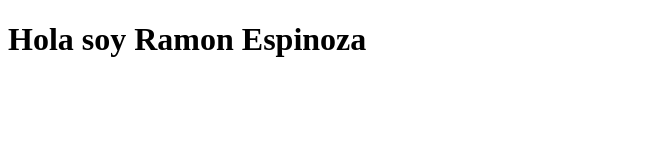
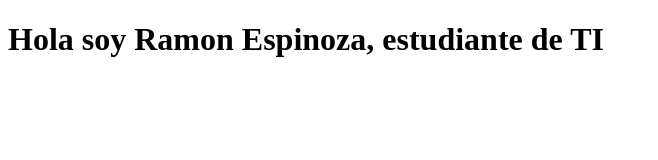
Before and after one commit to ramonxito10/GitProyecto, a plain HTML site: page web/index.html in a window 1280 px wide. Shown: the whole page, without its empty margins (0-658 px from the left). Drawn offline with Linux system fonts and the light colour scheme.

Commit message:
Version 2

```diff
--- a/web/index.html
+++ b/web/index.html
@@ -11,6 +11,6 @@ and open the template in the editor.
         <meta name="viewport" content="width=device-width, initial-scale=1.0">
     </head>
     <body>
-        <h1>Hola soy Ramon Espinoza</h1>
+        <h1>Hola soy Ramon Espinoza, estudiante de TI</h1>
     </body>
 </html>
```
